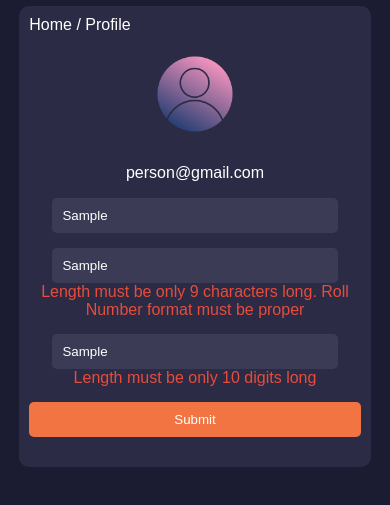
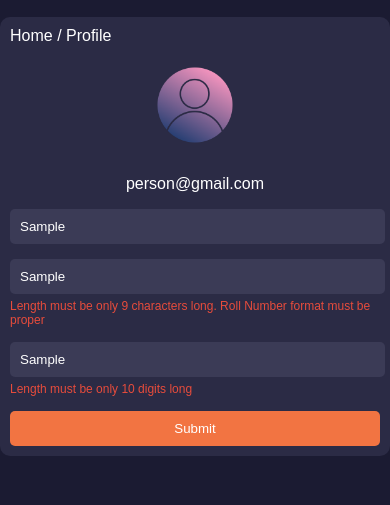
Before and after one commit to Glitcher005/Profile-form, a plain HTML site: page index.html in a window 390 px wide. Both pictures are taken after typing "Sample", "Sample", "Sample" into the empty fields and a click on the button "Submit". Shown: the part 235-740 px from the top of the page. Drawn offline with Linux system fonts and the light colour scheme.

Commit message:
styles.css

```diff
--- a/styles.css
+++ b/styles.css
@@ -56,7 +56,7 @@ form {
 }
 
 input {
-    width: 80%;
+    width: 96%;
     padding: 10px;
     border: none;
     border-radius: 5px;
@@ -71,7 +71,9 @@ input::placeholder {
 span {
     color: #e74c3c;
     display: none;
-    left: 0;
+    margin-top: 5px;
+    text-align: left;
+    font-size: 12px;
 }
 
 button {
@@ -90,8 +92,7 @@ button:hover {
 
 @media (max-width: 600px) {
     .profile-form {
-        width: 85%;
-        height: 100%;
+        width: 96%;
         padding: 10px;
     }
 }
```
